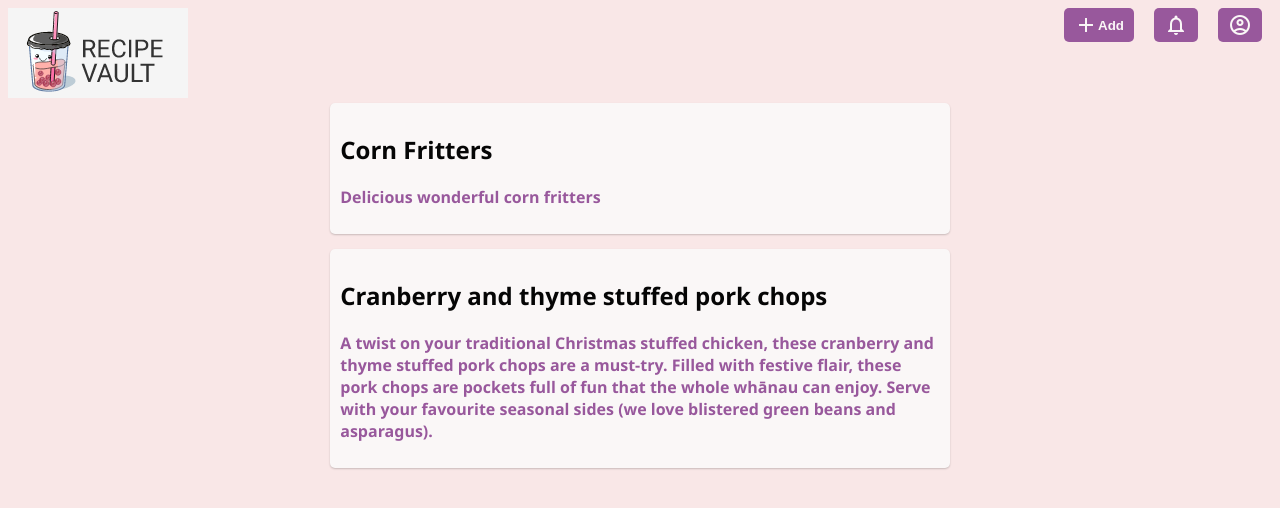
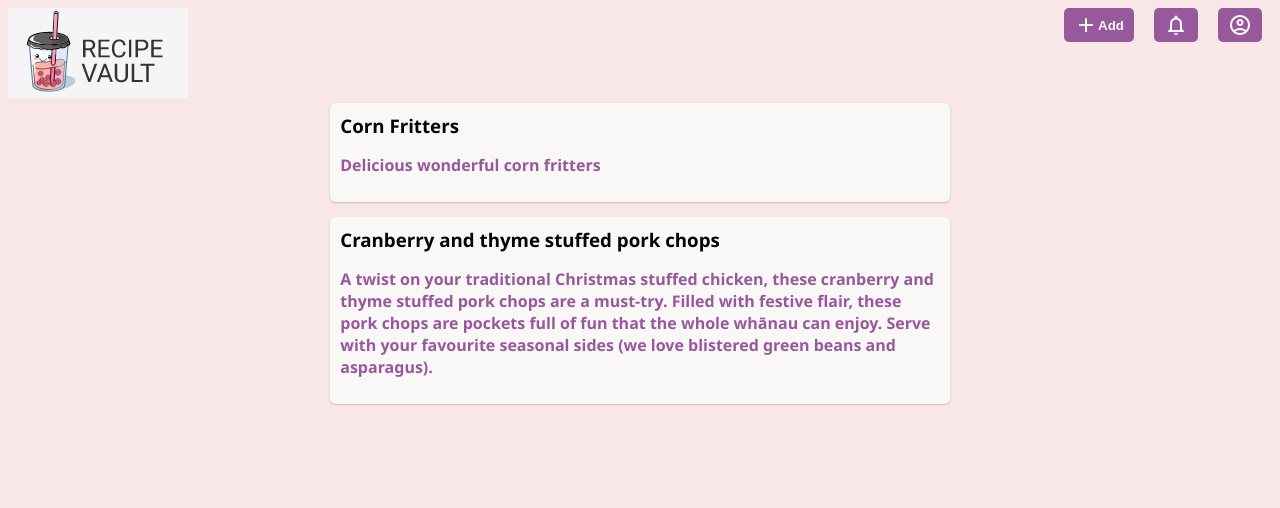
Before and after one commit to ChelseaPat/recipe-vault, an Angular app: page /home in a window 1280 px wide. Shown: the top 508 px of the page. Built offline with nearby package versions, Linux system fonts and the light colour scheme.

Commit message:
Fix recipe title size

```diff
--- a/angular.json
+++ b/angular.json
@@ -98,8 +98,22 @@
             ],
             "scripts": []
           }
+        },
+        "lint": {
+          "builder": "@angular-eslint/builder:lint",
+          "options": {
+            "lintFilePatterns": [
+              "src/**/*.ts",
+              "src/**/*.html"
+            ]
+          }
         }
       }
     }
+  },
+  "cli": {
+    "schematicCollections": [
+      "@angular-eslint/schematics"
+    ]
   }
 }
--- a/src/app/app.component.html
+++ b/src/app/app.component.html
@@ -1,8 +1,8 @@
 <div class="main-div width-100">
     <div class="top-bar width-100 flex-row content-spread">
         <div>
-            <a href="./"><img src="../assets/recipe_vault_logo.png" aria-placeholder="boba drink"></a>
             <!-- logo -->
+            <a href="./"><img src="../assets/recipe_vault_logo.png" alt="Recipe Vault Logo" aria-placeholder="boba drink"></a>
         </div>
         <div>
             <!-- search -->
--- a/src/app/common/field/field.component.html
+++ b/src/app/common/field/field.component.html
@@ -1,13 +1,13 @@
 <ng-container *ngIf="fieldType === 'TEXT'">
-    <div class="flex-column">
-        <label for="name">{{label}}</label>
+    <label for="name">{{label}}</label>
+    <div class="flex-column field-container">
         <input type="text" [id]="name" [name]="name" [(ngModel)]="value" (ngModelChange)="onValueChange()"/>
     </div>
     <!-- {{value}} -->
 </ng-container>
 <ng-container *ngIf="fieldType === 'TEXT_AREA'">
-    <div class="flex-column">
-        <label for="name">{{label}}</label>
+    <label for="name">{{label}}</label>
+    <div class="flex-column field-container">
         <textarea [id]="name" [name]="name" [(ngModel)]="value" (ngModelChange)="onValueChange()"></textarea>
     </div>
 </ng-container>
--- a/src/app/common/field/field.component.scss
+++ b/src/app/common/field/field.component.scss
@@ -0,0 +1,29 @@
+textarea, input {
+    width: 100%;
+    padding: 2px;
+    margin: 0 8px 8px 0;
+    box-sizing: border-box;
+    background-color: #fff;
+    resize: vertical;
+    font-size: 16px;
+    line-height: 1.5;
+    border-radius: 4px;
+    border: 1px solid #ccc;
+    overflow: scroll;
+    overflow: -moz-scrollbars-mnone;
+    -ms-overflow-style: none;
+}
+
+label {
+    color: var(--secondary-color);
+    font-weight: bold;
+}
+
+textarea::-webkit-scrollbar {
+    width: 0 !important;
+}
+
+textarea:focus, input:focus {
+    border: 2px solid var(--accent-color);
+    outline: none;
+}
--- a/src/app/recipe-list/recipe-list.component.html
+++ b/src/app/recipe-list/recipe-list.component.html
@@ -1,6 +1,6 @@
 <div class="width-100">
     <div *ngFor="let recipe of recipes" class="recipe-container">
-        <a [routerLink]="['/recipe', recipe.id]"><h2>{{recipe.title}}</h2></a>
+        <a [routerLink]="['/recipe', recipe.id]"><h3>{{recipe.title}}</h3></a>
         <p>
             {{recipe.description}}
         </p>
--- a/src/styles.scss
+++ b/src/styles.scss
@@ -84,20 +84,7 @@ ul {
     padding: 0 0 0 20px;
 }
 
-textarea {
-    width: 100%;
-    padding: 10px;
-    margin: 8px 0;
-    box-sizing: border-box;
-    border: 1px solid #ccc;
-    border-radius: 4px;
-    background-color: #fff;
-    resize: vertical;
-    font-size: 16px;
-    line-height: 1.5;
-  }
-
-  textarea:focus {
-    border-color: #007bff;
-    outline: none;
-  }
+h3 {
+    padding: 0;
+    margin: 0;
+}
```
Also changed, not shown: package.json (+10 -4 lines), .eslintrc.js (deleted), .eslintrc.json (added), 1 other file (tests, documents, lock files or other folders).
